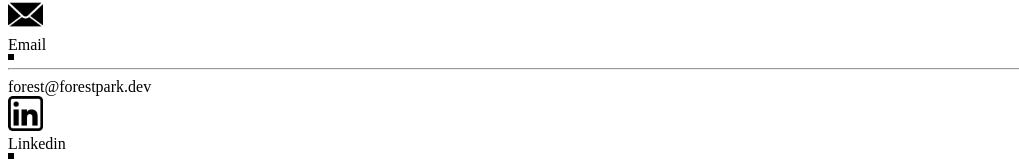
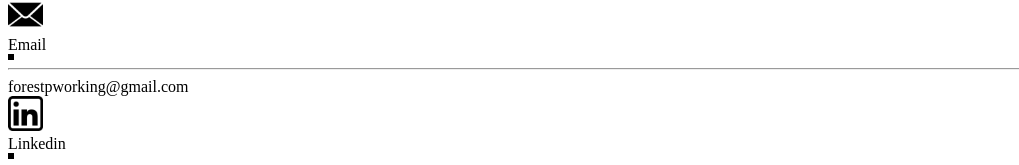
Before and after one commit to foresthpark/portfolio_site_v2, a Next.js app: page /contact in a window 1280 px wide. Shown: the part 209-374 px from the top of the page, without its empty margins (0-1019 px from the left). Built offline with nearby package versions, Linux system fonts and the light colour scheme.

Commit message:
email change

```diff
--- a/pages/contact.js
+++ b/pages/contact.js
@@ -48,7 +48,7 @@ const contact = () => {
               <hr className="w-full border-1 border-black" />
             </div>
             <div className="font-light text-sm font-sans my-2">
-              forest@forestpark.dev
+              forestpworking@gmail.com
             </div>
           </div>
           <div className="sm:w-1/5 w-4/5 mb-4 flex-col justify-start items-center">
```
